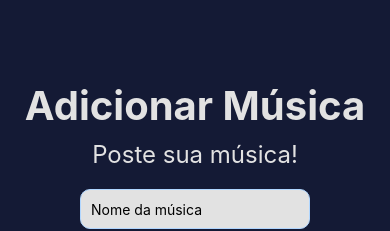
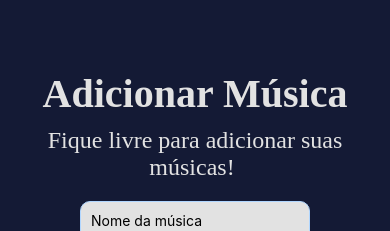
Before and after one commit to FelipeSutter/mobile-trab-final, a React Native app: screen /NovaMusica in a window 390 px wide. Shown: the part 164-395 px from the top of the page. Built offline with nearby package versions, Linux system fonts and the light colour scheme; no server answers.

Commit message:
Detalhes finais

```diff
--- a/App.js
+++ b/App.js
@@ -15,8 +15,6 @@ export default function App() {
   return (
     <NavigationContainer>
       {!isAuthenticated ? <StackNavigate onLogin={handleLogin} /> : <Routes />}
-
-      <StatusBar backgroundColor="white" />
     </NavigationContainer>
   );
 }
--- a/src/pages/NovaMusica/index.js
+++ b/src/pages/NovaMusica/index.js
@@ -3,6 +3,11 @@ import React, { useState } from "react";
 import { View, Text, StyleSheet, Alert } from "react-native";
 import axios from "axios";
 import MusicaForm from "../../components/MusicaForm";
+import {
+  useFonts,
+  Raleway_400Regular,
+  Raleway_700Bold,
+} from "@expo-google-fonts/raleway";
 
 function NovaMusica({ navigation }) {
   const [musicas, setMusicas] = useState([]);
@@ -13,6 +18,11 @@ function NovaMusica({ navigation }) {
         "https://6542c2c401b5e279de1f8b8f.mockapi.io/musicas/",
         musica
       );
+
+      const [fontsLoaded] = useFonts({
+        Raleway_400Regular,
+        Raleway_700Bold,
+      });
 
       setMusicas((prevMusicas) => [response.data, ...prevMusicas]);
 
@@ -41,7 +51,9 @@ function NovaMusica({ navigation }) {
     <>
       <View style={styles.novaMusicaContainer}>
         <Text style={styles.title}>Adicionar Música</Text>
-        <Text style={styles.minorTitle}>Poste sua música!</Text>
+        <Text style={styles.minorTitle}>
+          Fique livre para adicionar suas músicas!{" "}
+        </Text>
         <MusicaForm
           musicaData={musicas}
           handleSubmit={createPost}
@@ -65,10 +77,13 @@ const styles = StyleSheet.create({
     fontWeight: "bold",
     marginBottom: 10,
     color: "#e2e2e2",
+    fontFamily: "Raleway_700Bold",
   },
   minorTitle: {
     fontSize: 24,
     color: "#e2e2e2",
+    fontFamily: "Raleway_400Regular",
+    textAlign: "center",
   },
 });
 
--- a/src/pages/Sobre/index.js
+++ b/src/pages/Sobre/index.js
@@ -1,4 +1,10 @@
 import React from "react";
+import {
+  useFonts,
+  Raleway_400Regular,
+  Raleway_700Bold,
+} from "@expo-google-fonts/raleway";
+
 import {
   View,
   Text,
@@ -43,6 +49,11 @@ const Sobre = () => {
     },
   ];
 
+  const [fontsLoaded] = useFonts({
+    Raleway_400Regular,
+    Raleway_700Bold,
+  });
+
   const abrirGitHub = (url) => {
     Linking.openURL(url);
   };
@@ -69,7 +80,7 @@ const Sobre = () => {
           <Text style={styles.titulo}>Conheça um pouco sobre o nosso app</Text>
           <Text style={styles.descricao}>
             Este é um aplicativo de música onde você pode organizar suas
-            playlists da melhor forma possível
+            playlists da melhor forma possível!
           </Text>
           <Text style={[styles.titulo, styles.tituloFundadores]}>
             Conheça nossos fundadores
@@ -112,22 +123,26 @@ const styles = StyleSheet.create({
     color: "#B0D6FF",
   },
   titulo: {
+    marginTop: 60,
     color: "#e2e2e2",
     fontSize: 18,
     fontWeight: "bold",
     textAlign: "center",
+    fontFamily: "Raleway_700Bold",
   },
   descricao: {
     color: "#e2e2e2",
     textAlign: "center",
     marginTop: 20,
     margin: 5,
+    fontFamily: "Raleway_400Regular",
   },
   headerContainer: {
     marginBottom: 20,
   },
   tituloFundadores: {
     marginTop: 50,
+    fontFamily: "Raleway_700Bold",
   },
 });
 
```
